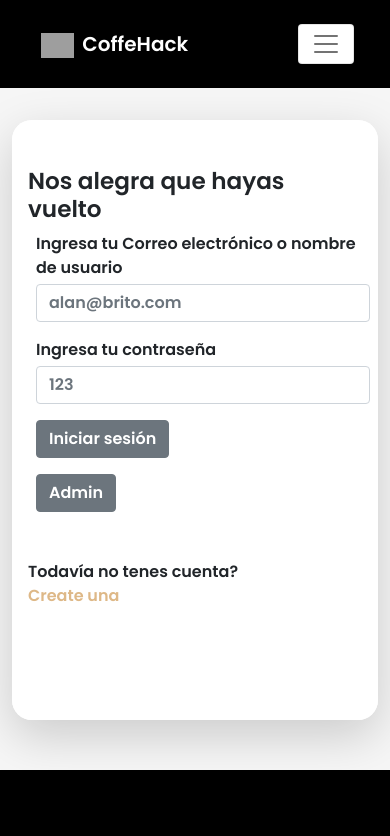
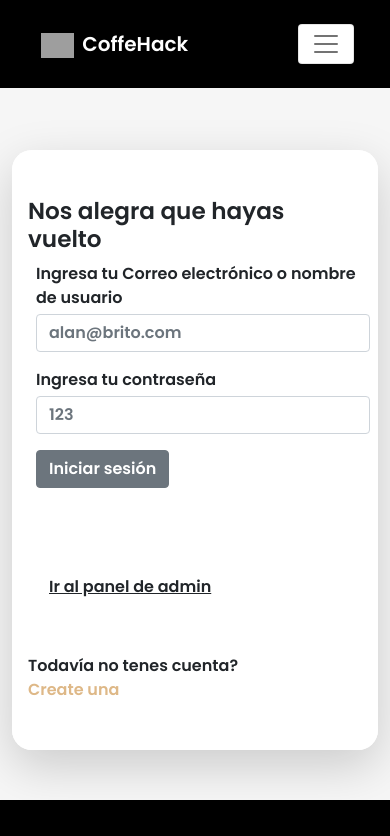
Before and after one commit to joaquingarese/ecommerceHack-front, a React (Create React App) app: page /login in a window 390 px wide. Shown: the top 836 px of the page. Built offline with nearby package versions, Linux system fonts and the light colour scheme; no server answers; grey boxes are pictures that could not be loaded; a web font is replaced by a local one.

Commit message:
Login and fixed Cart in Home

```diff
--- a/src/pages/Home.jsx
+++ b/src/pages/Home.jsx
@@ -3,12 +3,16 @@ import CategoryTabs from "../components/CategoryTabs";
 import api from "../api/axios";
 import { useEffect, useState } from "react";
 import { motion, AnimatePresence } from "framer-motion";
-import { Link } from "react-router-dom";
+import { Link, useNavigate } from "react-router-dom";
 import BeatLoader from "react-spinners/BeatLoader";
+import { useDispatch, useSelector } from "react-redux";
 
 function Home() {
   const [products, setProducts] = useState([]);
   const [loading, setLoading] = useState(true);
+
+  const cart = useSelector((state) => state.cart.cartItems);
+  const navigate = useNavigate();
 
   const fetchData = async () => {
     const products = await api.getProducts();
@@ -21,6 +25,20 @@ function Home() {
 
   return (
     <div id="homeContainer">
+      {cart.length > 0 && (
+        <svg
+          xmlns="http://www.w3.org/2000/svg"
+          width="50"
+          height="50"
+          // fill="red"
+          className="bi bi-cart3 fixed-cart d-lg-none m-4"
+          viewBox="0 0 16 16"
+          onClick={() => navigate("/carrito")}
+        >
+          <path d="M0 1.5A.5.5 0 0 1 .5 1H2a.5.5 0 0 1 .485.379L2.89 3H14.5a.5.5 0 0 1 .49.598l-1 5a.5.5 0 0 1-.465.401l-9.397.472L4.415 11H13a.5.5 0 0 1 0 1H4a.5.5 0 0 1-.491-.408L2.01 3.607 1.61 2H.5a.5.5 0 0 1-.5-.5zM3.102 4l.84 4.479 9.144-.459L13.89 4H3.102zM5 12a2 2 0 1 0 0 4 2 2 0 0 0 0-4zm7 0a2 2 0 1 0 0 4 2 2 0 0 0 0-4zm-7 1a1 1 0 1 1 0 2 1 1 0 0 1 0-2zm7 0a1 1 0 1 1 0 2 1 1 0 0 1 0-2z" />
+        </svg>
+      )}
+
       <div className="hero d-flex justify-content-center">
         <video
           autoPlay={true}
--- a/src/pages/Login.jsx
+++ b/src/pages/Login.jsx
@@ -97,6 +97,7 @@ function Login() {
             animate={{ opacity: singUpopacity }}
             transition={{ duration: 1 }}
             style={{ display: `${formLoginDisplay}` }}
+            className="d-flex flex-column"
           >
             <motion.h3>Nos alegra que hayas vuelto</motion.h3>
             <form onSubmit={handleSubmit} className="ms-2">
@@ -129,9 +130,11 @@ function Login() {
             </form>
             <a
               href="https://ecommerce-hack-admin.vercel.app/"
-              className="text-decoration-none text-white"
+              className="text-decoration-none text-white mt-auto"
             >
-              <button className=" btn btn-secondary mt-3 ms-2">Admin</button>
+              <button className="btn  mt-3 ms-2">
+                <u>Ir al panel de admin</u>
+              </button>
             </a>
 
             <motion.span id="loginResponsive" className="text-dark mt-5">
--- a/src/pages/Product.jsx
+++ b/src/pages/Product.jsx
@@ -171,22 +171,21 @@ function Product(props) {
                         Sin Stock!
                       </span>
                     )}
-                    {product.stock < quantity ? (
-                      <p className="text-danger text-decoration-underline ">
-                        Stock insuficiente
-                      </p>
-                    ) : (
-                      <></>
-                    )}
                   </span>
                 </p>
                 <p className="mt-2 ">
-                  <strong>Categorías:</strong>{" "}
+                  <strong>Categoría:</strong>{" "}
                   <span className="fw-bold secondary-color">
-                    Café en granos, Café Saborizados
+                    {product.category.name}
                   </span>
                 </p>
               </div>
+              <button
+                className="secondary-color-bg rounded p-1 text-white"
+                onClick={() => navigate("/carrito")}
+              >
+                Ir al carrito
+              </button>
             </div>
           </div>
         </div>
--- a/src/pages/styles/home.css
+++ b/src/pages/styles/home.css
@@ -1,5 +1,11 @@
 * {
   margin: 0;
+}
+
+:root {
+  --primary-color: #3d3d3b;
+  --secondary-color: #a89c8b;
+  --background-color: #f6f4ef;
 }
 
 #homeContainer video {
@@ -10,6 +16,14 @@
   width: 100%;
   height: 100vh;
   object-fit: cover;
+}
+
+#homeContainer .fixed-cart {
+  z-index: 10;
+  position: fixed;
+  bottom: 0;
+  left: 0;
+  fill: var(--secondary-color);
 }
 
 #homeContainer .hero-title {
--- a/src/pages/styles/login.css
+++ b/src/pages/styles/login.css
@@ -6,7 +6,7 @@
   background-color: rgb(255, 255, 255);
   height: 600px;
   display: flex;
-  margin-top: 120px;
+  margin-top: 150px;
   margin-bottom: 50px;
   border-radius: 20px;
 }
```
